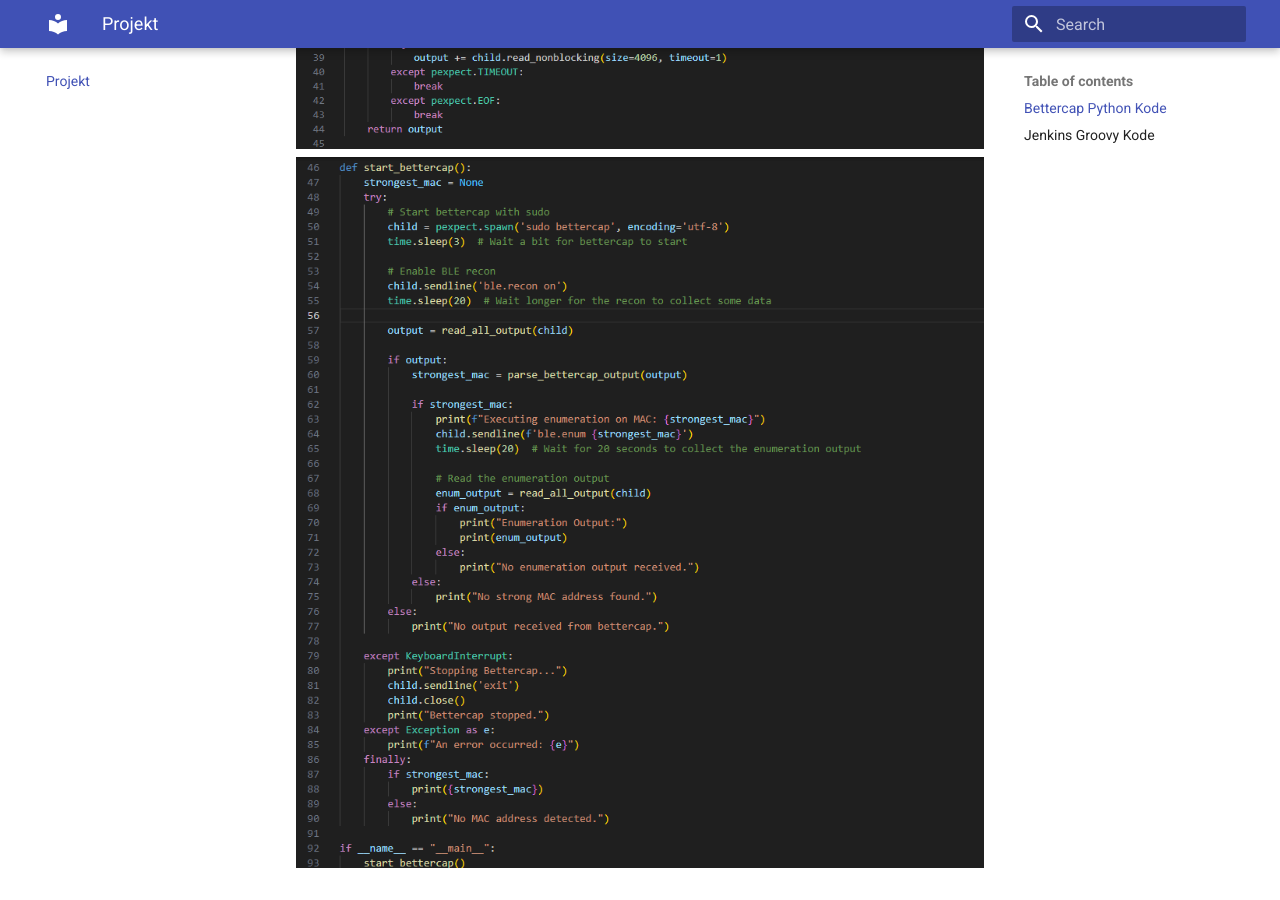
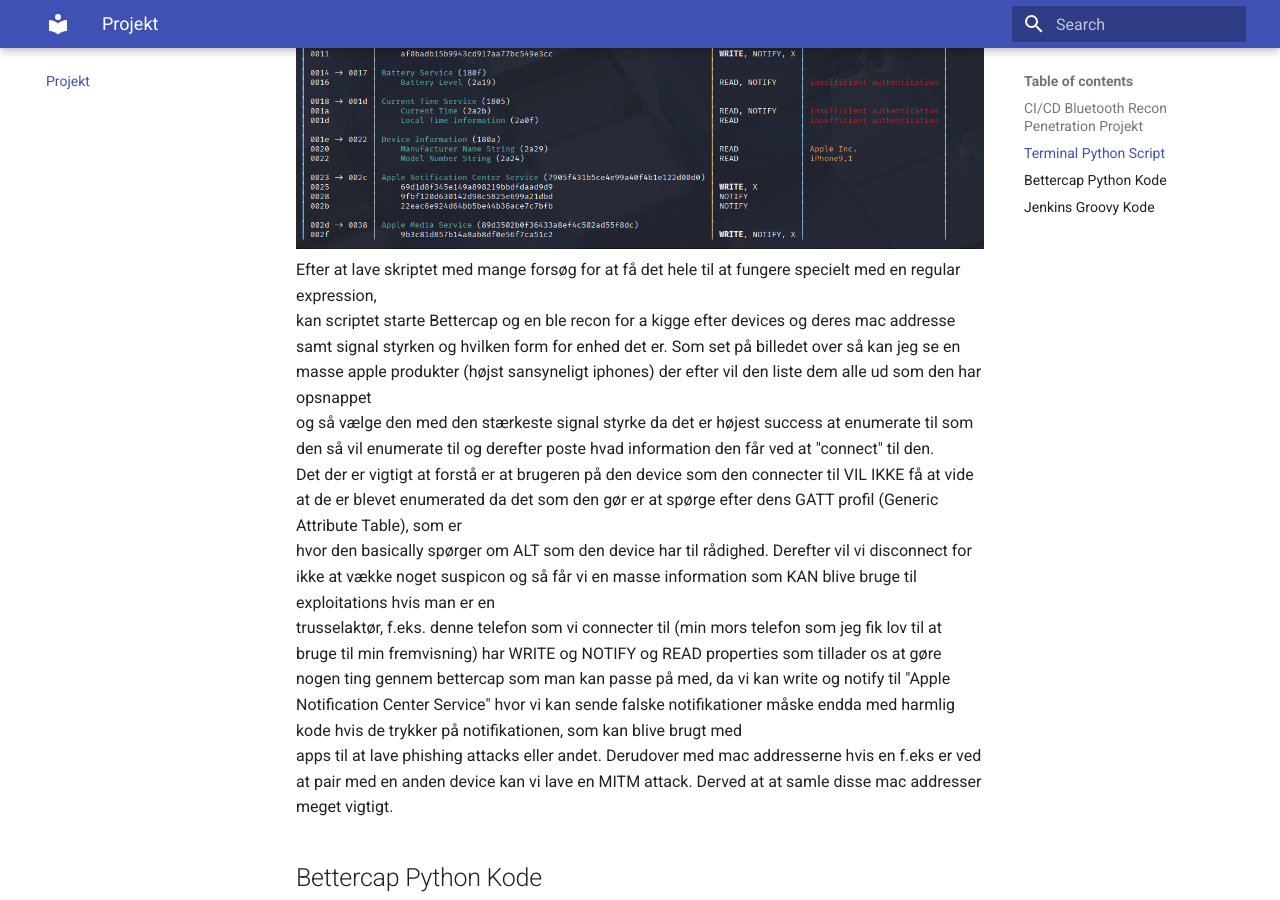
Before and after one commit to Efily/E25-Projekt, an MkDocs documentation site: the page built from docs/pipeline.md, in a window 1280 px wide and 900 px high, scrolled down 775 px. Built offline with MkDocs 1.6.1 and Material for MkDocs 9.7.7, drawn with Linux system fonts in a browser that asks for light colours; some of the changed text lies outside the part shown.

Commit message:
Update pipeline.md

```diff
--- a/docs/pipeline.md
+++ b/docs/pipeline.md
@@ -1,3 +1,17 @@
+##CI/CD Bluetooth Recon Penetration Projekt
+**OBS:** Koden og lidt forklaring til koden kan findes i bunden af siden.
+
+##Terminal Python Script
+![Run Python Script](images/TerminalPython.png)
+Efter at lave skriptet med mange forsøg for at få det hele til at fungere specielt med en regular expression,
+kan scriptet starte Bettercap og en ble recon for a kigge efter devices og deres mac addresse samt signal styrken og hvilken form for enhed det er.
+Som set på billedet over så kan jeg se en masse apple produkter (højst sansyneligt iphones) der efter vil den liste dem alle ud som den har opsnappet
+og så vælge den med den stærkeste signal styrke da det er højest success at enumerate til som den så vil enumerate til og derefter poste hvad information den får ved at "connect" til den.
+Det der er vigtigt at forstå er at brugeren på den device som den connecter til VIL IKKE få at vide at de er blevet enumerated da det som den gør er at spørge efter dens GATT profil (Generic Attribute Table), som er
+hvor den basically spørger om ALT som den device har til rådighed. Derefter vil vi disconnect for ikke at vække noget suspicon og så får vi en masse information som KAN blive bruge til exploitations hvis man er en
+trusselaktør, f.eks. denne telefon som vi connecter til (min mors telefon som jeg fik lov til at bruge til min fremvisning) har WRITE og NOTIFY og READ properties som tillader os at gøre nogen ting gennem bettercap som man kan passe på med, da vi kan write og notify til "Apple Notification Center Service" hvor vi kan sende falske notifikationer måske endda med harmlig kode hvis de trykker på notifikationen, som kan blive brugt med
+apps til at lave phishing attacks eller andet. Derudover med mac addresserne hvis en f.eks er ved at pair med en anden device kan vi lave en MITM attack. Derved at at samle disse mac addresser meget vigtigt.
+
 ##Bettercap Python Kode
 ![Bettercap Python code 1/2](images/Bettercap1.png)
 ![Bettercap Python code 2/2](images/Bettercap2.png)
```
